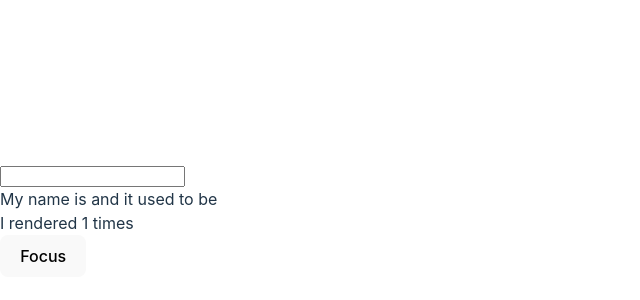
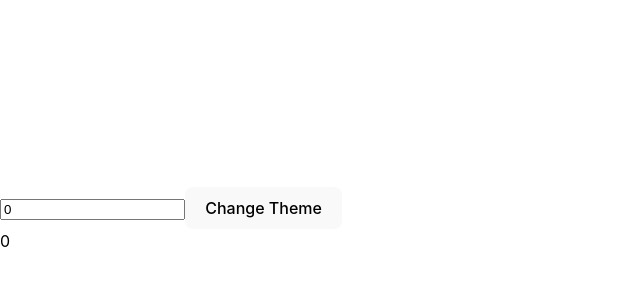
Before and after one commit to VictorDuranEM/react-hooks-practice, a React (Vite) app: page / in a window 1280 px wide. Shown: the part 180-480 px from the top of the page, without its empty margins (0-640 px from the left). Built offline with nearby package versions, Linux system fonts and the light colour scheme.

Commit message:
Add useMemo example

```diff
--- /dev/null
+++ b/src/UseMemoExample.tsx
@@ -0,0 +1,42 @@
+import { useEffect, useMemo, useState } from "react";
+
+export default function App() {
+  const [number, setNumber] = useState(0);
+  const [dark, setDark] = useState(false);
+  const doubleNumber = useMemo(() => {
+    return slowFunction(number);
+  }, [number]);
+  // const themeStyles = {
+  //   backgroundcolor: dark ? 'black' : 'white',
+  //   color: dark ? 'white' : 'black'
+  // }
+  const themeStyles = useMemo(() => {
+    return {
+      backgroundcolor: dark ? 'black' : 'white',
+      color: dark ? 'white' : 'black'
+    }
+  }, [dark]);
+
+  useEffect(() => {
+    console.log("Theme styles updated");
+  }, [themeStyles]);
+
+  return (
+    <>
+      <input type="number" value={number} onChange={e => setNumber(parseInt(e.target.value))} />
+      <button onClick={() => setDark(prevDark => !prevDark)}>Change Theme</button>
+      <div style={themeStyles}>{doubleNumber}</div>
+    </>
+  )
+}
+
+function slowFunction(num: number): number {
+  console.log('Calling Slow Function');
+  for (let i = 0; i <= 1000000000; i++) { }
+  return num * 2;
+}
+
+
+// Two big cases for useMemo
+// - To prevent slow functions from running with every re-render
+// - To prevent creating new objects with every re-render
--- a/src/main.tsx
+++ b/src/main.tsx
@@ -1,6 +1,6 @@
 import React from 'react';
 import ReactDOM from 'react-dom/client';
-import App from './UseRefExample';
+import App from './UseMemoExample';
 import './index.css'
 
 ReactDOM.createRoot(document.getElementById('root') as HTMLElement).render(
```
